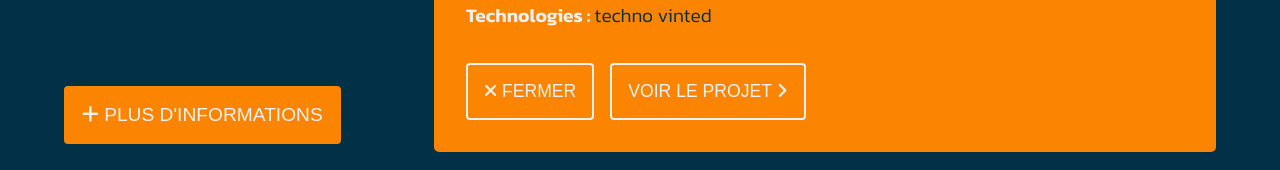
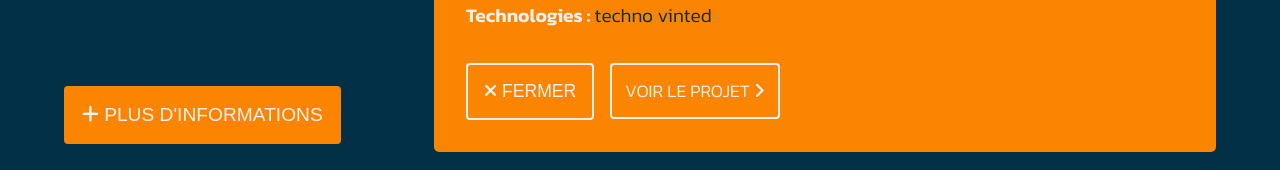
Before and after one commit to jonathanValere/portfolio-app, a React (Vite) app: page / in a window 1280 px wide. Both pictures are taken after a click on the button "PLUS D'INFORMATIONS". Shown: the part 1876-2046 px from the top of the page. Built offline with nearby package versions, Linux system fonts and the light colour scheme; the HTML template or start-up script is replaced by a standard one.

Commit message:
react-router-dom installed and link to project added

```diff
--- a/package.json
+++ b/package.json
@@ -15,6 +15,7 @@
     "framer-motion": "^11.0.28",
     "react": "^18.2.0",
     "react-dom": "^18.2.0",
+    "react-router-dom": "^6.23.1",
     "tailwindcss": "^3.4.0"
   },
   "devDependencies": {
--- a/src/App.jsx
+++ b/src/App.jsx
@@ -7,9 +7,11 @@ import SectionProjects from "./Components/Projects/SectionProjects";
 import SectionContact from "./Components/Contact/SectionContact";
 import Footer from "./Components/Footer/Footer";
 
+import { BrowserRouter as Router } from "react-router-dom";
+
 function App() {
   return (
-    <>
+    <Router>
       <Header />
       <Main>
         <Banner />
@@ -18,7 +20,7 @@ function App() {
         <SectionContact />
       </Main>
       <Footer />
-    </>
+    </Router>
   );
 }
 
--- a/src/Components/Projects/Project/DetailsProject.jsx
+++ b/src/Components/Projects/Project/DetailsProject.jsx
@@ -1,7 +1,15 @@
+import { useNavigate, Link } from "react-router-dom";
+
 import imageVinted from "/assets/img/vinted.png";
 import DetailsSquelette from "./DetailsSquelette";
 
 export default function DetailsProject({ more, closeMore, projet }) {
+  const navigate = useNavigate();
+
+  const goToProject = () => {
+    navigate(projet.url);
+  };
+
   return (
     <article className="details-project">
       {more ? (
@@ -30,9 +38,10 @@ export default function DetailsProject({ more, closeMore, projet }) {
             <button onClick={closeMore} className="btn-project">
               <i className="fa-solid fa-xmark"></i> Fermer
             </button>
-            <button className="btn-project">
+
+            <Link className="link-goToProject" to={projet.url} target="blank">
               Voir le projet <i className="fa-solid fa-angle-right"></i>
-            </button>
+            </Link>
           </div>
         </div>
       ) : (
--- a/src/Components/Projects/SectionProject.css
+++ b/src/Components/Projects/SectionProject.css
@@ -124,3 +124,22 @@ h4 span {
   color: var(--third-color);
   background-color: var(--btn-primary-color);
 }
+
+.link-goToProject {
+  background-color: transparent;
+  font-size: 1.1rem;
+  color: var(--third-color);
+  border: 2px solid var(--third-color);
+  margin-right: 1rem;
+  padding: 0.8rem;
+  border-radius: 4px;
+  text-decoration: none;
+  text-transform: uppercase;
+  transition: var(--transition);
+}
+
+.link-goToProject:hover {
+  background-color: var(--third-color);
+  color: var(--secondary-color);
+  border: 2px solid var(--third-color);
+}
--- a/src/Components/Projects/data.json
+++ b/src/Components/Projects/data.json
@@ -4,6 +4,7 @@
     "name": "Réplique Vinted",
     "img": "/assets/img/vinted.png",
     "description": "Description Vinted Lorem ipsum dolor sit amet consectetur adipisicing elit. A culpa impedit voluptate sapiente? Quod nesciunt ullam consequuntur quia eaque asperiores, natus sunt ut! Illo facere dicta commodi nesciunt alias nam!",
+    "url": "https://vinted-jv.netlify.app/",
     "techno": ["JavaScript", "React", "Express"]
   },
   {
@@ -11,6 +12,7 @@
     "name": "Réplique Marvel",
     "img": "/assets/img/marvel.png",
     "description": "Description Marvel Lorem ipsum dolor sit amet consectetur adipisicing elit. A culpa impedit voluptate sapiente? Quod nesciunt ullam consequuntur quia eaque asperiores, natus sunt ut! Illo facere dicta commodi nesciunt alias nam!",
+    "url": "https://marvel-jv.netlify.app/",
     "techno": ["JavaScript", "React", "Express"]
   },
   {
@@ -18,6 +20,7 @@
     "name": "Réplique TripAdvisor",
     "img": "/assets/img/tripadvisor.png",
     "description": "Description Tripadvisor Lorem ipsum dolor sit amet consectetur adipisicing elit. A culpa impedit voluptate sapiente? Quod nesciunt ullam consequuntur quia eaque asperiores, natus sunt ut! Illo facere dicta commodi nesciunt alias nam!",
+    "url": "https://tripadvisor-replique-jv.netlify.app/",
     "techno": ["HTML", "CSS"]
   }
 ]
```
Also changed, not shown: 1 other file (tests, documents, lock files or other folders).
